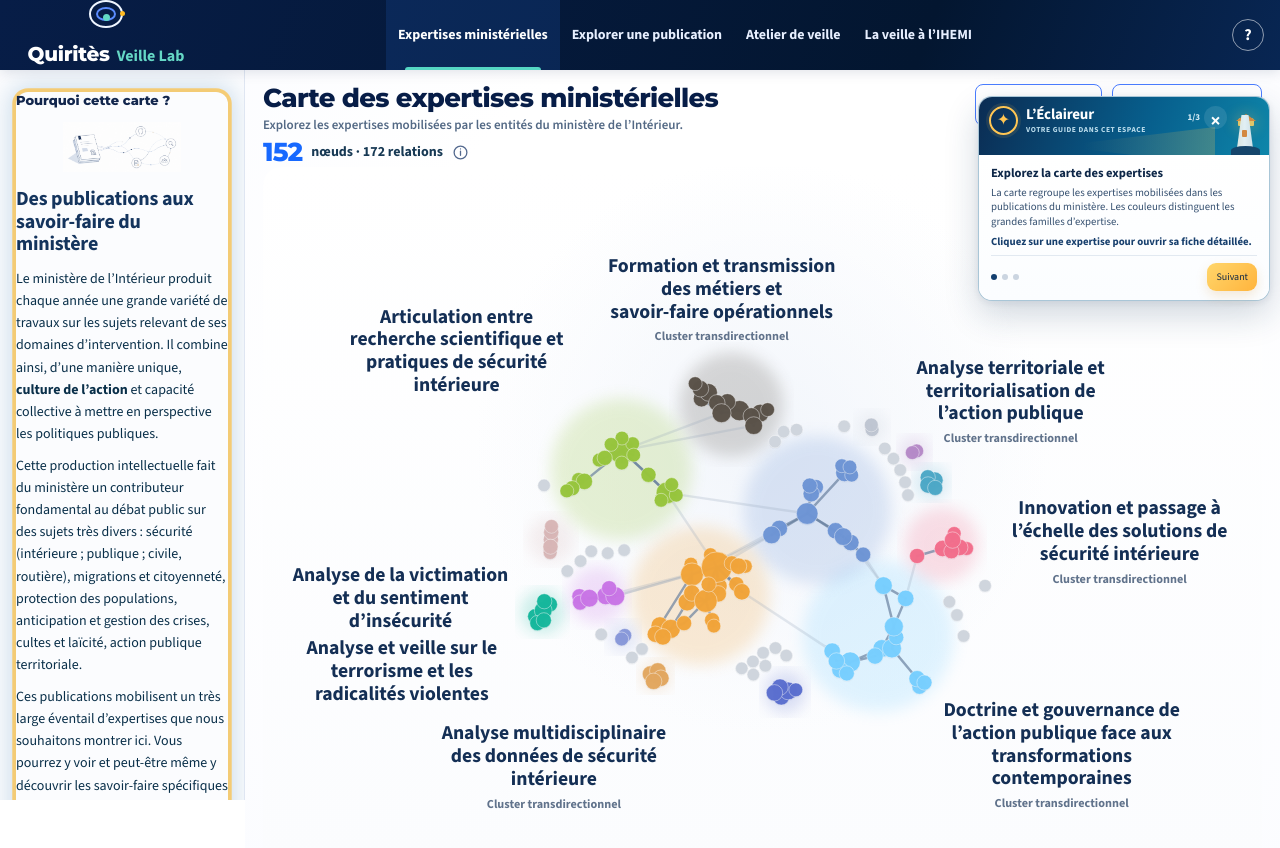
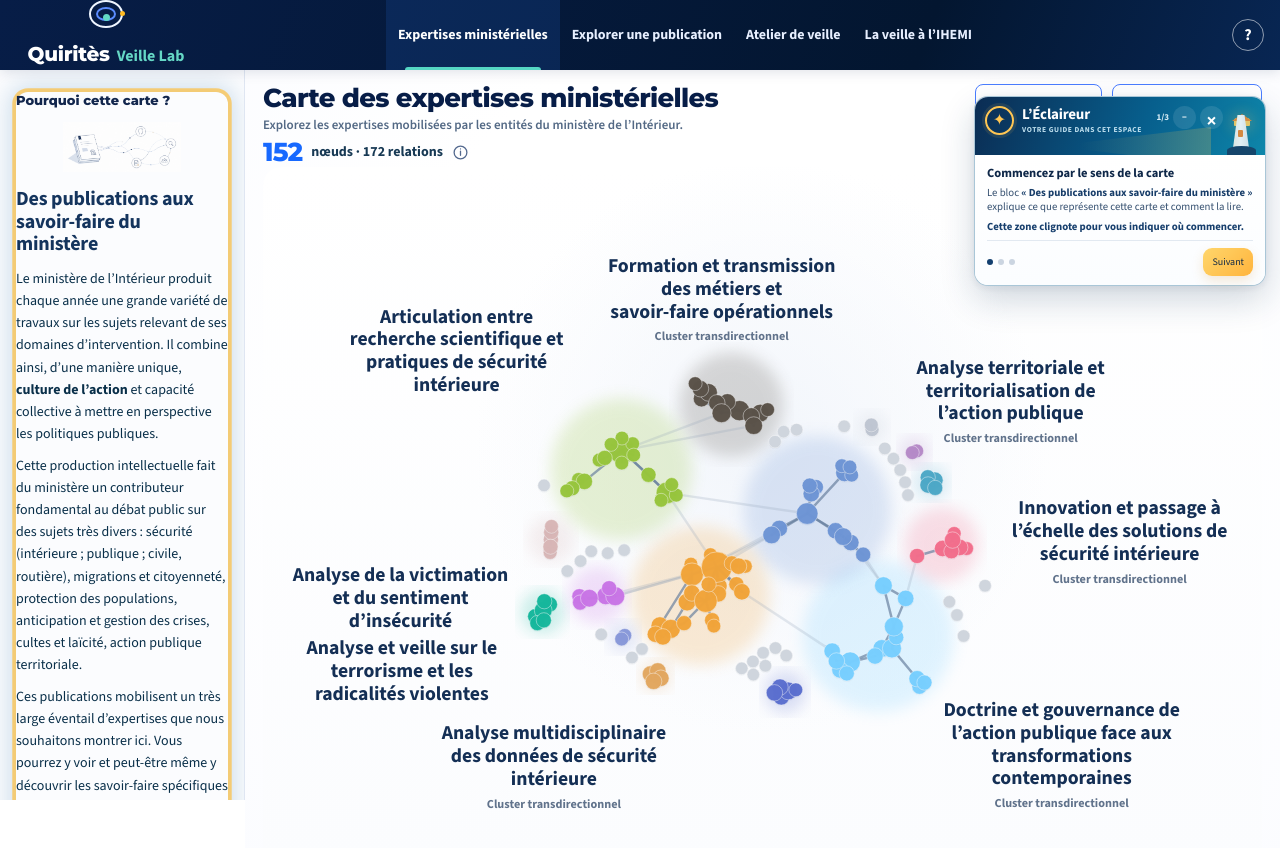
Before and after one commit to Quirites-ihemi/Veillelab, a React (Vite) app: page / in a window 1280 px wide. Both pictures are taken after a click on the button "Entrer dans Quiritès Lab". Shown: the top 848 px of the page. Built offline with nearby package versions, Linux system fonts and the light colour scheme.

Commit message:
Add files via upload

```diff
--- a/src/pages/Expertises.jsx
+++ b/src/pages/Expertises.jsx
@@ -129,14 +129,16 @@ function ExpertiseIntroBanner() {
 }
 
 
-function ExpertiseEclaireur({ step, open, selected, onNext, onClose, onRestart }) {
-  if (!open) {
+function ExpertiseEclaireur({ step, mode, selected, onNext, onPrevious, onClose, onMinimize, onRestore }) {
+  const side = step === 3 && selected ? 'left' : 'right'
+
+  if (mode === 'closed') {
     return (
       <button
         type="button"
-        className="eclaireur-help-button eclaireur-help-button-expertise"
-        onClick={onRestart}
-        aria-label="Ouvrir L’Éclaireur"
+        className={`eclaireur-help-button eclaireur-help-button-expertise eclaireur-side-${side}`}
+        onClick={onRestore}
+        aria-label="Rouvrir L’Éclaireur"
       >
         <span aria-hidden="true">✦</span>
         L’Éclaireur
@@ -144,17 +146,29 @@ function ExpertiseEclaireur({ step, open, selected, onNext, onClose, onRestart }
     )
   }
 
+  if (mode === 'minimized') {
+    return (
+      <div className={`eclaireur-expertise-minimized eclaireur-side-${side}`} aria-label={`L’Éclaireur, étape ${step} sur 3, réduit`}>
+        <button type="button" className="eclaireur-minimized-main" onClick={onRestore} aria-label="Déployer L’Éclaireur">
+          <span aria-hidden="true">✦</span>
+          <strong>L’Éclaireur</strong>
+          <small>{step}/3</small>
+        </button>
+        <button type="button" className="eclaireur-minimized-close" onClick={onClose} aria-label="Fermer L’Éclaireur">×</button>
+      </div>
+    )
+  }
+
   const content = {
     1: {
-      title: 'Explorez la carte des expertises',
+      title: 'Commencez par le sens de la carte',
       body: (
         <>
           <p>
-            La carte regroupe les expertises mobilisées dans les publications du ministère.
-            Les couleurs distinguent les grandes familles d’expertise.
+            Le bloc <strong>« Des publications aux savoir-faire du ministère »</strong> explique ce que représente cette carte et comment la lire.
           </p>
           <p className="eclaireur-prompt">
-            Cliquez sur une expertise pour ouvrir sa fiche détaillée.
+            Cette zone clignote pour vous indiquer où commencer.
           </p>
         </>
       ),
@@ -164,11 +178,10 @@ function ExpertiseEclaireur({ step, open, selected, onNext, onClose, onRestart }
       body: (
         <>
           <p>
-            Utilisez le volet de gauche pour <strong>rechercher</strong> une expertise ou filtrer
-            par <strong>entité</strong> et par <strong>type d’expertise</strong>.
+            Utilisez le volet de gauche pour <strong>rechercher</strong> une expertise ou filtrer par <strong>entité</strong> et par <strong>type d’expertise</strong>.
           </p>
           <p className="eclaireur-prompt">
-            Les filtres modifient uniquement ce qui est affiché dans la carte.
+            Les zones utiles clignotent brièvement pour attirer votre attention.
           </p>
         </>
       ),
@@ -178,8 +191,7 @@ function ExpertiseEclaireur({ step, open, selected, onNext, onClose, onRestart }
       body: selected ? (
         <>
           <p>
-            La fiche ouverte à droite rassemble la définition, les entités et les publications
-            associées à cette expertise.
+            La fiche ouverte à droite rassemble la définition, les entités et les publications associées à cette expertise.
           </p>
           <p className="eclaireur-prompt">
             Descendez dans le volet pour voir aussi les expertises associées et les domaines mobilisés.
@@ -191,7 +203,7 @@ function ExpertiseEclaireur({ step, open, selected, onNext, onClose, onRestart }
             Cliquez sur une expertise du graphe : sa fiche s’ouvrira dans le volet de droite.
           </p>
           <p className="eclaireur-prompt">
-            Vous pourrez ensuite parcourir ses publications, ses expertises associées et ses domaines.
+            Le graphe clignote brièvement pour vous montrer la zone à utiliser.
           </p>
         </>
       ),
@@ -200,7 +212,7 @@ function ExpertiseEclaireur({ step, open, selected, onNext, onClose, onRestart }
 
   return (
     <section
-      className={`eclaireur-card eclaireur-expertise eclaireur-expertise-step-${step}`}
+      className={`eclaireur-card eclaireur-expertise eclaireur-expertise-step-${step} eclaireur-side-${side}`}
       aria-live="polite"
       aria-label={`L’Éclaireur, étape ${step} sur 3`}
     >
@@ -215,6 +227,7 @@ function ExpertiseEclaireur({ step, open, selected, onNext, onClose, onRestart }
 
         <div className="eclaireur-expertise-header-actions">
           <span>{step}/3</span>
+          <button type="button" className="eclaireur-minimize" onClick={onMinimize} aria-label="Réduire L’Éclaireur">−</button>
           <button type="button" className="eclaireur-close" onClick={onClose} aria-label="Fermer L’Éclaireur">×</button>
         </div>
 
@@ -235,12 +248,18 @@ function ExpertiseEclaireur({ step, open, selected, onNext, onClose, onRestart }
             {[1, 2, 3].map(n => <i key={n} className={n === step ? 'active' : ''} />)}
           </div>
 
-          <button type="button" className="eclaireur-action eclaireur-next" onClick={onNext}>
-            {step < 3 ? 'Suivant' : 'Compris'}
-          </button>
+          <div className="eclaireur-nav-actions">
+            {step > 1 && (
+              <button type="button" className="eclaireur-action eclaireur-prev" onClick={onPrevious}>
+                Précédent
+              </button>
+            )}
+            <button type="button" className="eclaireur-action eclaireur-next" onClick={onNext}>
+              {step < 3 ? 'Suivant' : 'Compris'}
+            </button>
+          </div>
         </div>
       </div>
-
     </section>
   )
 }
@@ -252,7 +271,7 @@ export default function Expertises({ data }) {
   const [family, setFamily] = useState('Tous')
   const [introExpanded, setIntroExpanded] = useState(true)
   const [readingOpen, setReadingOpen] = useState(false)
-  const [eclaireurOpen, setEclaireurOpen] = useState(true)
+  const [eclaireurMode, setEclaireurMode] = useState('open')
   const [eclaireurStep, setEclaireurStep] = useState(1)
 
   const [nodeSize, setNodeSize] = useState(2.45)
@@ -314,21 +333,25 @@ export default function Expertises({ data }) {
   const openExpertise = node => {
     setSelected(node)
     setEclaireurStep(3)
-    setEclaireurOpen(true)
+    setEclaireurMode('open')
   }
 
   const nextEclaireur = () => {
     if (eclaireurStep < 3) {
       setEclaireurStep(step => step + 1)
     } else {
-      setEclaireurOpen(false)
+      setEclaireurMode('minimized')
     }
   }
 
-  const restartEclaireur = () => {
-    setEclaireurStep(1)
-    setEclaireurOpen(true)
+  const previousEclaireur = () => {
+    setEclaireurStep(step => Math.max(1, step - 1))
+    setEclaireurMode('open')
   }
+
+  const restoreEclaireur = () => setEclaireurMode('open')
+  const minimizeEclaireur = () => setEclaireurMode('minimized')
+  const closeEclaireur = () => setEclaireurMode('closed')
 
   const clear = () => {
     setSelected(null)
@@ -349,7 +372,7 @@ export default function Expertises({ data }) {
 
       <aside className="left-rail">
 
-        <section className={`rail-section expertise-intro ${eclaireurOpen && eclaireurStep === 1 ? 'expertise-eclaireur-target' : ''}`}>
+        <section className={`rail-section expertise-intro ${eclaireurMode === 'open' && eclaireurStep === 1 ? 'expertise-eclaireur-target' : ''}`}>
           <h3>Pourquoi cette carte ?</h3>
 
           <img
@@ -409,7 +432,7 @@ export default function Expertises({ data }) {
           </button>
         </section>
 
-        <section className={`rail-section ${eclaireurOpen && eclaireurStep === 2 ? 'expertise-eclaireur-target' : ''}`}>
+        <section className={`rail-section ${eclaireurMode === 'open' && eclaireurStep === 2 ? 'expertise-eclaireur-target' : ''}`}>
           <h3>
             <Icon name="search" size={19} />
             Rechercher
@@ -466,7 +489,7 @@ export default function Expertises({ data }) {
           </label>
         </section>
 
-        <section className={`rail-section ${eclaireurOpen && eclaireurStep === 2 ? 'expertise-eclaireur-target' : ''}`}>
+        <section className={`rail-section ${eclaireurMode === 'open' && eclaireurStep === 2 ? 'expertise-eclaireur-target' : ''}`}>
           <h3>Entité(s)</h3>
 
           <select
@@ -484,7 +507,7 @@ export default function Expertises({ data }) {
           </select>
         </section>
 
-        <section className={`rail-section ${eclaireurOpen && eclaireurStep === 2 ? 'expertise-eclaireur-target' : ''}`}>
+        <section className={`rail-section ${eclaireurMode === 'open' && eclaireurStep === 2 ? 'expertise-eclaireur-target' : ''}`}>
           <h3>Type d’expertise</h3>
 
           <select
@@ -547,7 +570,7 @@ export default function Expertises({ data }) {
 
       </aside>
 
-      <section className={`graph-workspace ${eclaireurOpen && eclaireurStep === 3 && !selected ? 'expertise-eclaireur-target expertise-eclaireur-graph-target' : ''}`}>
+      <section className={`graph-workspace ${eclaireurMode === 'open' && eclaireurStep === 3 && !selected ? 'expertise-eclaireur-target expertise-eclaireur-graph-target' : ''}`}>
 
         <div className="workspace-toolbar">
 
@@ -620,7 +643,7 @@ export default function Expertises({ data }) {
       </section>
 
       {selected && (
-        <aside className={`detail-drawer ${eclaireurOpen && eclaireurStep === 3 ? 'expertise-eclaireur-target' : ''}`}>
+        <aside className={`detail-drawer ${eclaireurMode === 'open' && eclaireurStep === 3 ? 'expertise-eclaireur-target' : ''}`}>
 
           <button
             className="drawer-close"
@@ -755,11 +778,13 @@ export default function Expertises({ data }) {
 
       <ExpertiseEclaireur
         step={eclaireurStep}
-        open={eclaireurOpen}
+        mode={eclaireurMode}
         selected={selected}
         onNext={nextEclaireur}
-        onClose={() => setEclaireurOpen(false)}
-        onRestart={restartEclaireur}
+        onPrevious={previousEclaireur}
+        onClose={closeEclaireur}
+        onMinimize={minimizeEclaireur}
+        onRestore={restoreEclaireur}
       />
 
     </main>
```
